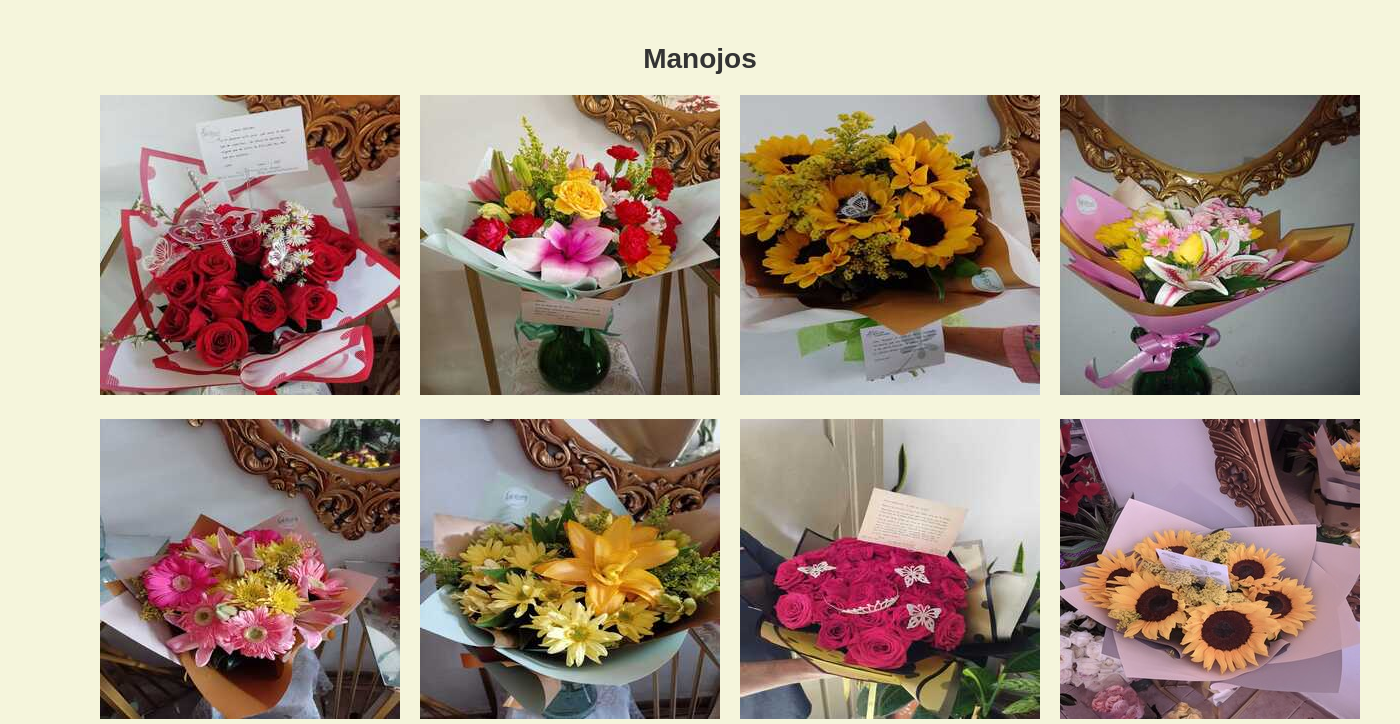
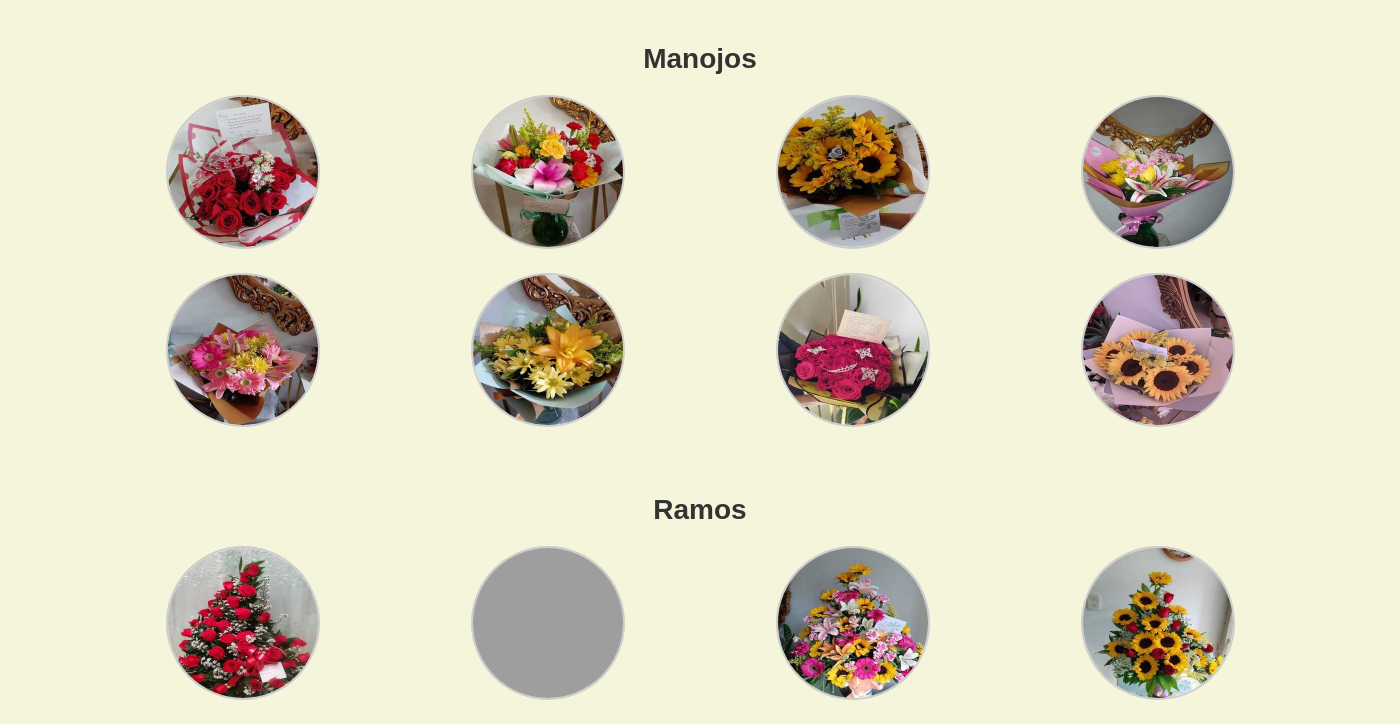
Before and after one commit to SantiagoCrispoca/Lasacacias, a PHP site: page /productos.html in a window 1400 px wide; the page is wider, and only the part inside the window is pictured. Shown: the part 97-821 px from the top of that part. Run offline with PHP 8.4, Linux system fonts and the light colour scheme; grey boxes are pictures that could not be loaded.

Commit message:
Borde de Imagenes

```diff
--- a/styles.css
+++ b/styles.css
@@ -481,6 +481,11 @@ footer {
 /* Animación al pasar el cursor sobre las flores */
 .flor-clickeable img {
     transition: transform 0.3s ease, box-shadow 0.3s ease;
+    border-radius: 50%; /* Hace que la imagen tenga bordes circulares */
+    width: 150px; /* Ajusta el tamaño según sea necesario */
+    height: 150px;
+    object-fit: cover; /* Mantiene el contenido visible sin distorsión */
+    border: 2px solid #ccc; /* Opcional: Agregar un borde alrededor */
 }
 
 .flor-clickeable img:hover {
```
